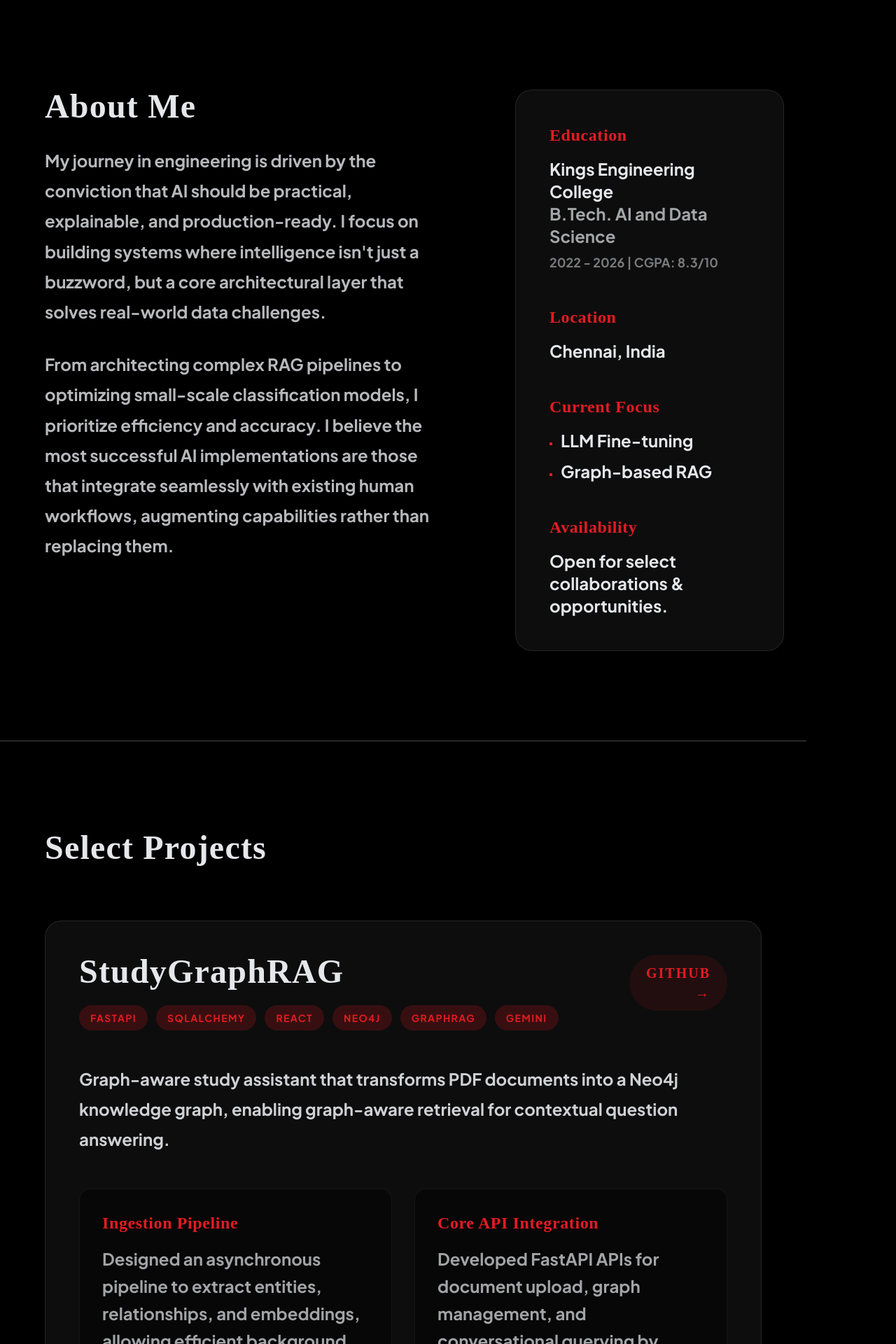
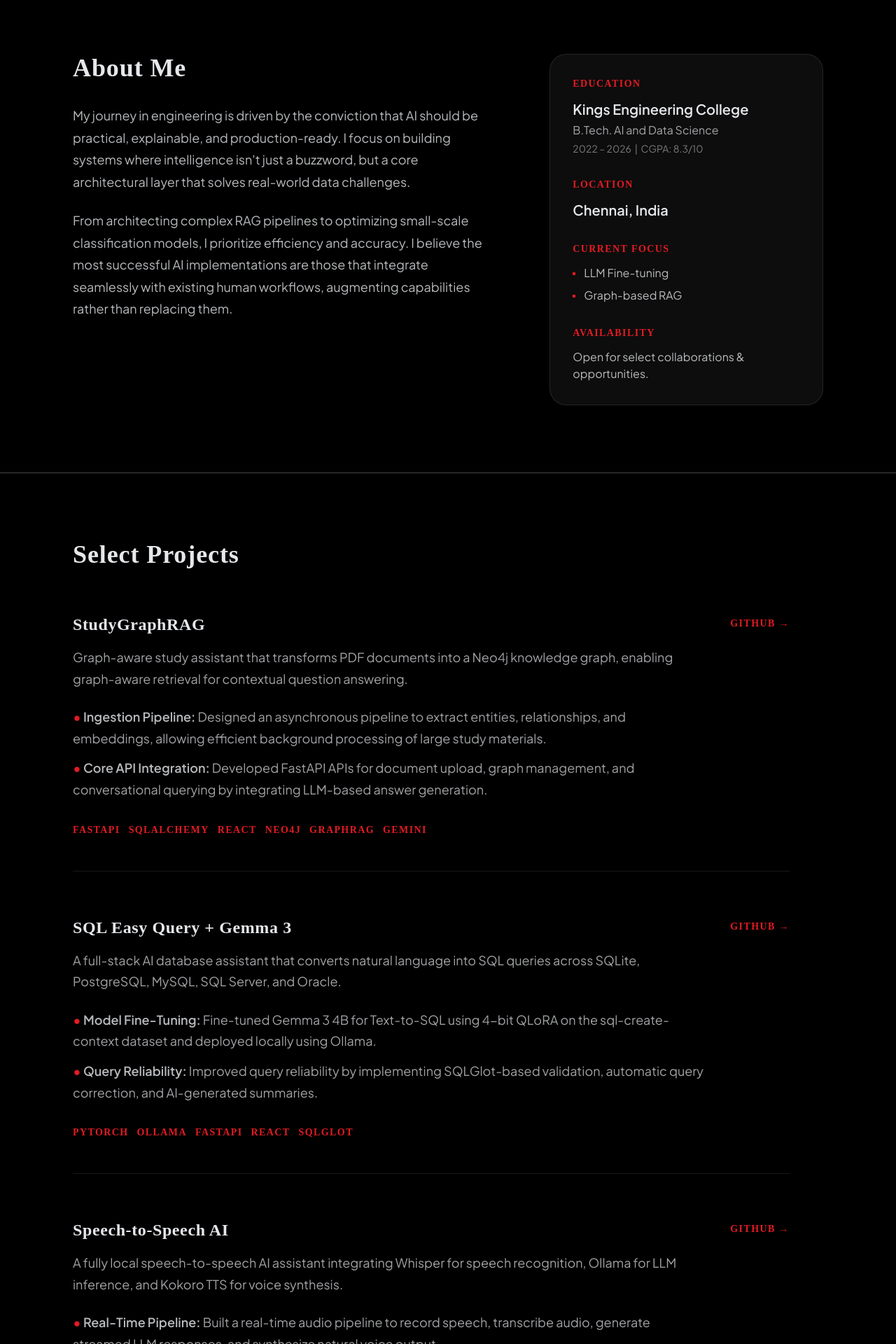
Before and after one commit to Manish-A-04/portfolio, a React (Vite) app: page / in a window 1280 px wide. Shown: the part 820-2740 px from the top of the page at 70% size. Built offline with nearby package versions, Linux system fonts and the light colour scheme; a web font is replaced by a local one.

Commit message:
Fix: Fixed font sizing inconsistencies

```diff
--- a/src/App.css
+++ b/src/App.css
@@ -17,7 +17,7 @@
   --radius-full: 9999px;
 
   --spacing-gutter: 24px;
-  --spacing-section-gap: 128px;
+  --spacing-section-gap: 96px;
   --spacing-margin-desktop: 64px;
   --spacing-container-max: 1200px;
   --spacing-margin-mobile: 20px;
@@ -49,7 +49,7 @@
   --text-body-md--font-weight: 400;
 
   --text-metadata: 12px;
-  --text-metadata--line-height: 1.0;
+  --text-metadata--line-height: 1.4;
   --text-metadata--letter-spacing: 0.05em;
   --text-metadata--font-weight: 400;
 
@@ -74,6 +74,7 @@
     color: var(--color-fg);
     font-family: var(--font-sans);
     -webkit-font-smoothing: antialiased;
+    line-height: 1.6;
     overflow-x: hidden;
     width: 100%;
   }
--- a/src/App.jsx
+++ b/src/App.jsx
@@ -7,7 +7,7 @@ import Projects from './components/Projects';
 import Skills from './components/Skills';
 import Milestones from './components/Milestones';
 import Contact from './components/Contact';
-import Footer from './components/Footer';
+
 import BackgroundVideo from './components/BackgroundVideo';
 
 function App() {
@@ -65,14 +65,14 @@ function App() {
     <div className="font-body-md">
       <BackgroundVideo />
       <Navbar />
-      <main className="md:pr-32">
+      <main>
         <Hero />
         <About />
         <Projects />
         <Skills />
         <Milestones />
         <Contact />
-        <Footer />
+
       </main>
     </div>
   );
--- a/src/components/About.jsx
+++ b/src/components/About.jsx
@@ -3,8 +3,8 @@ export default function About() {
     <section className="py-section-gap border-t border-fg/30" id="about">
       <div className="max-w-container-max mx-auto px-margin-mobile md:px-margin-desktop grid grid-cols-1 md:grid-cols-12 gap-12 lg:gap-24">
         <div className="md:col-span-7">
-          <h2 className="font-display tracking-wide font-extrabold text-3xl md:text-5xl mb-8">About Me</h2>
-          <div className="space-y-8 text-fg/80 leading-[1.8] font-body-lg text-lg md:text-2xl font-bold">
+          <h2 className="font-display tracking-wide font-extrabold text-3xl md:text-4xl mb-8">About Me</h2>
+          <div className="space-y-6 text-fg/80 font-body-lg text-base md:text-lg font-normal leading-[1.75]">
             <p>
               My journey in engineering is driven by the conviction that AI should be practical, explainable, and production-ready. I focus on building systems where intelligence isn't just a buzzword, but a core architectural layer that solves real-world data challenges.
             </p>
@@ -13,28 +13,28 @@ export default function About() {
             </p>
           </div>
         </div>
-        <div className="md:col-span-5 bg-white/5 border border-white/10 rounded-3xl p-8 md:p-12 space-y-12 mt-12 md:mt-0 self-start">
+        <div className="md:col-span-5 bg-white/5 border border-white/10 rounded-3xl p-8 space-y-8 mt-12 md:mt-0 self-start">
           <div>
-            <h4 className="font-display tracking-wide font-bold text-xl md:text-2xl text-accent mb-4">Education</h4>
-            <p className="font-body-lg text-lg md:text-2xl font-bold">Kings Engineering College</p>
-            <p className="font-body-lg text-lg md:text-2xl font-bold text-fg/70">B.Tech. AI and Data Science</p>
-            <p className="font-body-lg text-base md:text-lg font-bold text-fg/50 mt-2">2022 - 2026 | CGPA: 8.3/10</p>
+            <h4 className="font-display tracking-widest font-bold text-sm uppercase text-accent mb-3">Education</h4>
+            <p className="font-body-lg text-lg md:text-xl font-semibold">Kings Engineering College</p>
+            <p className="font-body-lg text-base font-normal text-fg/70 mt-1">B.Tech. AI and Data Science</p>
+            <p className="font-body-lg text-sm font-normal text-fg/50 mt-1">2022 – 2026 &nbsp;|&nbsp; CGPA: 8.3/10</p>
           </div>
           <div>
-            <h4 className="font-display tracking-wide font-bold text-xl md:text-2xl text-accent mb-4">Location</h4>
-            <p className="font-body-lg text-lg md:text-2xl font-bold">Chennai, India</p>
+            <h4 className="font-display tracking-widest font-bold text-sm uppercase text-accent mb-3">Location</h4>
+            <p className="font-body-lg text-lg md:text-xl font-semibold">Chennai, India</p>
           </div>
           <div>
-            <h4 className="font-display tracking-wide font-bold text-xl md:text-2xl text-accent mb-4">Current Focus</h4>
-            <ul className="space-y-3">
-              <li className="font-body-lg text-lg md:text-2xl font-bold custom-bullet">LLM Fine-tuning</li>
-              <li className="font-body-lg text-lg md:text-2xl font-bold custom-bullet">Graph-based RAG</li>
+            <h4 className="font-display tracking-widest font-bold text-sm uppercase text-accent mb-3">Current Focus</h4>
+            <ul className="space-y-2">
+              <li className="font-body-lg text-base font-normal text-fg/80 custom-bullet">LLM Fine-tuning</li>
+              <li className="font-body-lg text-base font-normal text-fg/80 custom-bullet">Graph-based RAG</li>
             </ul>
           </div>
 
           <div>
-            <h4 className="font-display tracking-wide font-bold text-xl md:text-2xl text-accent mb-4">Availability</h4>
-            <p className="font-body-lg text-lg md:text-2xl font-bold">Open for select collaborations & opportunities.</p>
+            <h4 className="font-display tracking-widest font-bold text-sm uppercase text-accent mb-3">Availability</h4>
+            <p className="font-body-lg text-base font-normal text-fg/80">Open for select collaborations &amp; opportunities.</p>
           </div>
         </div>
       </div>
--- a/src/components/Footer.jsx
+++ b/src/components/Footer.jsx
@@ -2,11 +2,11 @@ export default function Footer() {
   return (
     <footer className="py-12 border-t border-fg/30 mt-section-gap">
       <div className="max-w-container-max mx-auto px-margin-mobile md:px-margin-desktop flex flex-col md:flex-row justify-between items-center gap-6">
-        <div className="font-display text-2xl text-accent font-bold">M.</div>
-        <p className="font-body-md text-fg/70">Designed & Built by Manish © 2024</p>
+        <div className="font-display tracking-wide text-base md:text-lg text-accent font-bold">M.</div>
+        <p className="font-body-md text-sm text-fg/70">Designed & Built by Manish © 2024</p>
         <div className="flex gap-6">
-          <a className="font-display font-bold uppercase tracking-widest text-fg/70 hover:text-accent transition-colors text-sm" href="https://github.com/Manish-A-04" target="_blank" rel="noopener noreferrer">GitHub</a>
-          <a className="font-display font-bold uppercase tracking-widest text-fg/70 hover:text-accent transition-colors text-sm" href="https://linkedin.com/in/manish-a-47a791326" target="_blank" rel="noopener noreferrer">LinkedIn</a>
+          <a className="font-display tracking-widest font-bold uppercase text-sm text-fg/70 hover:text-accent transition-colors" href="https://github.com/Manish-A-04" target="_blank" rel="noopener noreferrer">GitHub</a>
+          <a className="font-display tracking-widest font-bold uppercase text-sm text-fg/70 hover:text-accent transition-colors" href="https://linkedin.com/in/manish-a-47a791326" target="_blank" rel="noopener noreferrer">LinkedIn</a>
         </div>
       </div>
     </footer>
--- a/src/components/Projects.jsx
+++ b/src/components/Projects.jsx
@@ -1,162 +1,93 @@
 export default function Projects() {
+  const projects = [
+    {
+      title: "StudyGraphRAG",
+      tech: ['FastAPI', 'SQLAlchemy', 'React', 'Neo4j', 'GraphRAG', 'Gemini'],
+      link: "https://github.com/Manish-A-04",
+      desc: "Graph-aware study assistant that transforms PDF documents into a Neo4j knowledge graph, enabling graph-aware retrieval for contextual question answering.",
+      points: [
+        "Ingestion Pipeline: Designed an asynchronous pipeline to extract entities, relationships, and embeddings, allowing efficient background processing of large study materials.",
+        "Core API Integration: Developed FastAPI APIs for document upload, graph management, and conversational querying by integrating LLM-based answer generation."
+      ]
+    },
+    {
+      title: "SQL Easy Query + Gemma 3",
+      tech: ['PyTorch', 'Ollama', 'FastAPI', 'React', 'SQLGlot'],
+      link: "https://github.com/Manish-A-04",
+      desc: "A full-stack AI database assistant that converts natural language into SQL queries across SQLite, PostgreSQL, MySQL, SQL Server, and Oracle.",
+      points: [
+        "Model Fine-Tuning: Fine-tuned Gemma 3 4B for Text-to-SQL using 4-bit QLoRA on the sql-create-context dataset and deployed locally using Ollama.",
+        "Query Reliability: Improved query reliability by implementing SQLGlot-based validation, automatic query correction, and AI-generated summaries."
+      ]
+    },
+    {
+      title: "Speech-to-Speech AI",
+      tech: ['Whisper', 'Ollama', 'Kokoro TTS', 'Gradio', 'PyAudio'],
+      link: "https://github.com/Manish-A-04",
+      desc: "A fully local speech-to-speech AI assistant integrating Whisper for speech recognition, Ollama for LLM inference, and Kokoro TTS for voice synthesis.",
+      points: [
+        "Real-Time Pipeline: Built a real-time audio pipeline to record speech, transcribe audio, generate streamed LLM responses, and synthesize natural voice output.",
+        "Interactive Interface: Created an interactive Gradio interface for seamless voice conversations without relying on external cloud APIs."
+      ]
+    },
+    {
+      title: "Enta Classification",
+      tech: ['PyTorch', 'Transformers', 'SentencePiece', 'Streamlit'],
+      link: "https://github.com/Manish-A-04",
+      desc: "A bilingual (English & Tamil) joint intent classification and slot filling model built from scratch in PyTorch using the MASSIVE multilingual dataset.",
+      points: [
+        "Architecture: Designed a shared Transformer encoder with task-specific heads, attention-based intent pooling, and CRF-based slot decoding.",
+        "Pipeline Implementation: Implemented complete training, evaluation, and inference pipelines, enabling real-time multilingual intent and entity prediction."
+      ]
+    }
+  ];
+
   return (
     <section className="py-section-gap border-t border-fg/30" id="projects">
       <div className="max-w-container-max mx-auto px-margin-mobile md:px-margin-desktop">
-        <h2 className="font-display tracking-wide font-extrabold text-3xl md:text-5xl mb-20">Select Projects</h2>
-        <div className="space-y-16">
+        <h2 className="font-display tracking-wide font-extrabold text-3xl md:text-4xl mb-16">Select Projects</h2>
+        <div className="space-y-16 max-w-5xl">
+          {projects.map((project, idx) => (
+            <div key={idx} className="flex flex-col md:flex-row justify-between gap-8 pb-12 border-b border-fg/10 last:border-b-0">
+              <div className="flex-1">
+                <h3 className="font-display tracking-wide font-bold text-xl md:text-2xl mb-4">{project.title}</h3>
 
-          {/* Project 1 */}
-          <div className="bg-white/5 border border-white/10 rounded-3xl p-6 md:p-12 hover:bg-white/10 transition-colors">
-            <div className="flex flex-col xl:flex-row justify-between gap-8 mb-12">
-              <div className="min-w-0 w-full">
-                <h3 className="font-display tracking-wide font-extrabold text-2xl md:text-5xl mb-6 break-all sm:break-words">StudyGraphRAG</h3>
+                <p className="font-body-lg text-base md:text-lg font-normal leading-[1.7] text-fg/70 mb-6">
+                  {project.desc}
+                </p>
+
+                <ul className="space-y-3 mb-8">
+                  {project.points.map((point, pIdx) => {
+                    const [boldPart, restPart] = point.split(': ');
+                    return (
+                      <li key={pIdx} className="font-body-lg text-base md:text-lg text-fg/70 leading-[1.7]">
+                        <span className="text-accent font-bold">&bull;</span> <strong className="text-fg/80 font-semibold">{boldPart}:</strong> {restPart}
+                      </li>
+                    );
+                  })}
+                </ul>
+
                 <div className="flex flex-wrap gap-3">
-                  {['FastAPI', 'SQLAlchemy', 'React', 'Neo4j', 'GraphRAG', 'Gemini'].map(t => (
-                    <span key={t} className="px-4 py-2 rounded-full bg-accent/20 text-accent font-bold text-sm tracking-widest uppercase">{t}</span>
+                  {project.tech.map(t => (
+                    <span key={t} className="text-accent font-display tracking-widest uppercase text-sm font-bold">
+                      {t}
+                    </span>
                   ))}
                 </div>
               </div>
-              <div className="xl:text-right">
-                <a className="inline-flex items-center gap-2 font-display font-bold uppercase tracking-widest text-accent hover:opacity-80 transition-colors text-xl bg-accent/10 px-6 py-3 rounded-full" href="https://github.com/Manish-A-04">
+
+              <div className="md:text-right mt-2 md:mt-0">
+                <a
+                  className="inline-flex items-center gap-2 font-display font-bold uppercase tracking-widest text-accent hover:opacity-80 transition-colors text-sm"
+                  href={project.link}
+                  target="_blank"
+                  rel="noopener noreferrer"
+                >
                   GitHub &rarr;
                 </a>
               </div>
             </div>
-
-            <p className="font-body-lg text-lg md:text-2xl font-bold text-fg/90 leading-[1.8] mb-12 max-w-5xl">
-              Graph-aware study assistant that transforms PDF documents into a Neo4j knowledge graph, enabling graph-aware retrieval for contextual question answering.
-            </p>
-
-            <div className="grid grid-cols-1 md:grid-cols-2 gap-8">
-              <div className="bg-black/40 rounded-2xl p-6 md:p-8 border border-white/5">
-                <h4 className="font-display tracking-wide font-bold text-xl md:text-2xl text-accent mb-4">Ingestion Pipeline</h4>
-                <p className="font-body-lg text-lg md:text-2xl font-bold text-fg/70 leading-relaxed">
-                  Designed an asynchronous pipeline to extract entities, relationships, and embeddings, allowing efficient background processing of large study materials.
-                </p>
-              </div>
-              <div className="bg-black/40 rounded-2xl p-6 md:p-8 border border-white/5">
-                <h4 className="font-display tracking-wide font-bold text-xl md:text-2xl text-accent mb-4">Core API Integration</h4>
-                <p className="font-body-lg text-lg md:text-2xl font-bold text-fg/70 leading-relaxed">
-                  Developed FastAPI APIs for document upload, graph management, and conversational querying by integrating LLM-based answer generation.
-                </p>
-              </div>
-            </div>
-          </div>
-
-          {/* Project 2 */}
-          <div className="bg-white/5 border border-white/10 rounded-3xl p-6 md:p-12 hover:bg-white/10 transition-colors">
-            <div className="flex flex-col xl:flex-row justify-between gap-8 mb-12">
-              <div className="min-w-0 w-full">
-                <h3 className="font-display tracking-wide font-extrabold text-2xl md:text-5xl mb-6 break-all sm:break-words">SQL Easy Query + Gemma 3</h3>
-                <div className="flex flex-wrap gap-3">
-                  {['PyTorch', 'Ollama', 'FastAPI', 'React', 'SQLGlot'].map(t => (
-                    <span key={t} className="px-4 py-2 rounded-full bg-accent/20 text-accent font-bold text-sm tracking-widest uppercase">{t}</span>
-                  ))}
-                </div>
-              </div>
-              <div className="xl:text-right">
-                <a className="inline-flex items-center gap-2 font-display font-bold uppercase tracking-widest text-accent hover:opacity-80 transition-colors text-xl bg-accent/10 px-6 py-3 rounded-full" href="https://github.com/Manish-A-04">
-                  GitHub &rarr;
-                </a>
-              </div>
-            </div>
-
-            <p className="font-body-lg text-lg md:text-2xl font-bold text-fg/90 leading-[1.8] mb-12 max-w-5xl">
-              A full-stack AI database assistant that converts natural language into SQL queries across SQLite, PostgreSQL, MySQL, SQL Server, and Oracle.
-            </p>
-
-            <div className="grid grid-cols-1 md:grid-cols-2 gap-8">
-              <div className="bg-black/40 rounded-2xl p-6 md:p-8 border border-white/5">
-                <h4 className="font-display tracking-wide font-bold text-xl md:text-2xl text-accent mb-4">Model Fine-Tuning</h4>
-                <p className="font-body-lg text-lg md:text-2xl font-bold text-fg/70 leading-relaxed">
-                  Fine-tuned Gemma 3 4B for Text-to-SQL using 4-bit QLoRA on the sql-create-context dataset and deployed locally using Ollama.
-                </p>
-              </div>
-              <div className="bg-black/40 rounded-2xl p-6 md:p-8 border border-white/5">
-                <h4 className="font-display tracking-wide font-bold text-xl md:text-2xl text-accent mb-4">Query Reliability</h4>
-                <p className="font-body-lg text-lg md:text-2xl font-bold text-fg/70 leading-relaxed">
-                  Improved query reliability by implementing SQLGlot-based validation, automatic query correction, and AI-generated summaries.
-                </p>
-              </div>
-            </div>
-          </div>
-
-          {/* Project 3 */}
-          <div className="bg-white/5 border border-white/10 rounded-3xl p-6 md:p-12 hover:bg-white/10 transition-colors">
-            <div className="flex flex-col xl:flex-row justify-between gap-8 mb-12">
-              <div className="min-w-0 w-full">
-                <h3 className="font-display tracking-wide font-extrabold text-2xl md:text-5xl mb-6 break-all sm:break-words">Speech-to-Speech AI</h3>
-                <div className="flex flex-wrap gap-3">
-                  {['Whisper', 'Ollama', 'Kokoro TTS', 'Gradio', 'PyAudio'].map(t => (
-                    <span key={t} className="px-4 py-2 rounded-full bg-accent/20 text-accent font-bold text-sm tracking-widest uppercase">{t}</span>
-                  ))}
-                </div>
-              </div>
-              <div className="xl:text-right">
-                <a className="inline-flex items-center gap-2 font-display font-bold uppercase tracking-widest text-accent hover:opacity-80 transition-colors text-xl bg-accent/10 px-6 py-3 rounded-full" href="https://github.com/Manish-A-04">
-                  GitHub &rarr;
-                </a>
-              </div>
-            </div>
-
-            <p className="font-body-lg text-lg md:text-2xl font-bold text-fg/90 leading-[1.8] mb-12 max-w-5xl">
-              A fully local speech-to-speech AI assistant integrating Whisper for speech recognition, Ollama for LLM inference, and Kokoro TTS for voice synthesis.
-            </p>
-
-            <div className="grid grid-cols-1 md:grid-cols-2 gap-8">
-              <div className="bg-black/40 rounded-2xl p-6 md:p-8 border border-white/5">
-                <h4 className="font-display tracking-wide font-bold text-xl md:text-2xl text-accent mb-4">Real-Time Pipeline</h4>
-                <p className="font-body-lg text-lg md:text-2xl font-bold text-fg/70 leading-relaxed">
-                  Built a real-time audio pipeline to record speech, transcribe audio, generate streamed LLM responses, and synthesize natural voice output.
-                </p>
-              </div>
-              <div className="bg-black/40 rounded-2xl p-6 md:p-8 border border-white/5">
-                <h4 className="font-display tracking-wide font-bold text-xl md:text-2xl text-accent mb-4">Interactive Interface</h4>
-                <p className="font-body-lg text-lg md:text-2xl font-bold text-fg/70 leading-relaxed">
-                  Created an interactive Gradio interface for seamless voice conversations without relying on external cloud APIs.
-                </p>
-              </div>
-            </div>
-          </div>
-
-          {/* Project 4 */}
-          <div className="bg-white/5 border border-white/10 rounded-3xl p-6 md:p-12 hover:bg-white/10 transition-colors">
-            <div className="flex flex-col xl:flex-row justify-between gap-8 mb-12">
-              <div className="min-w-0 w-full">
-                <h3 className="font-display tracking-wide font-extrabold text-2xl md:text-5xl mb-6 break-all sm:break-words">Enta Classification</h3>
-                <div className="flex flex-wrap gap-3">
-                  {['PyTorch', 'Transformers', 'SentencePiece', 'Streamlit'].map(t => (
-                    <span key={t} className="px-4 py-2 rounded-full bg-accent/20 text-accent font-bold text-sm tracking-widest uppercase">{t}</span>
-                  ))}
-                </div>
-              </div>
-              <div className="xl:text-right">
-                <a className="inline-flex items-center gap-2 font-display font-bold uppercase tracking-widest text-accent hover:opacity-80 transition-colors text-xl bg-accent/10 px-6 py-3 rounded-full" href="https://github.com/Manish-A-04">
-                  GitHub &rarr;
-                </a>
-              </div>
-            </div>
-
-            <p className="font-body-lg text-lg md:text-2xl font-bold text-fg/90 leading-[1.8] mb-12 max-w-5xl">
-              A bilingual (English & Tamil) joint intent classification and slot filling model built from scratch in PyTorch using the MASSIVE multilingual dataset.
-            </p>
-
-            <div className="grid grid-cols-1 md:grid-cols-2 gap-8">
-              <div className="bg-black/40 rounded-2xl p-6 md:p-8 border border-white/5">
-                <h4 className="font-display tracking-wide font-bold text-xl md:text-2xl text-accent mb-4">Architecture</h4>
-                <p className="font-body-lg text-lg md:text-2xl font-bold text-fg/70 leading-relaxed">
-                  Designed a shared Transformer encoder with task-specific heads, attention-based intent pooling, and CRF-based slot decoding.
-                </p>
-              </div>
-              <div className="bg-black/40 rounded-2xl p-6 md:p-8 border border-white/5">
-                <h4 className="font-display tracking-wide font-bold text-xl md:text-2xl text-accent mb-4">Pipeline Implementation</h4>
-                <p className="font-body-lg text-lg md:text-2xl font-bold text-fg/70 leading-relaxed">
-                  Implemented complete training, evaluation, and inference pipelines, enabling real-time multilingual intent and entity prediction.
-                </p>
-              </div>
-            </div>
-          </div>
-
+          ))}
         </div>
       </div>
     </section>
```
Also changed, not shown: src/components/Contact.jsx (+9 -9 lines), src/components/Hero.jsx (+5 -5 lines), src/components/Milestones.jsx (+18 -18 lines), src/components/Skills.jsx (+14 -14 lines).
